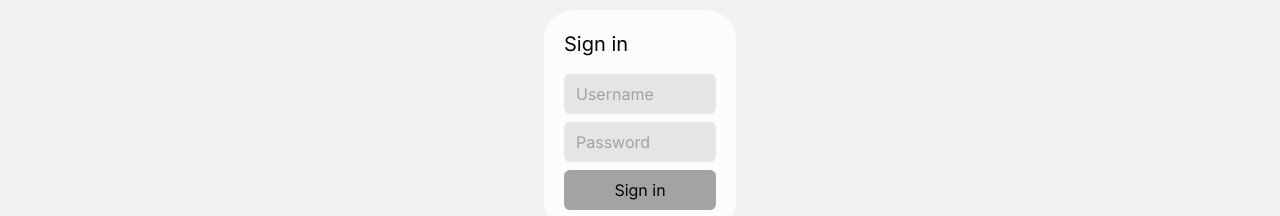
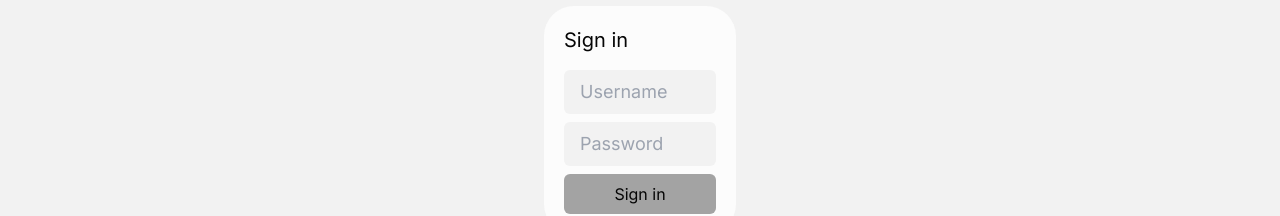
Before and after one commit to mbozhik/historia, a Next.js app: page /sign-in in a window 1280 px wide. Shown: the part 280-496 px from the top of the page. Built offline with nearby package versions, Linux system fonts and the light colour scheme; no server answers.

Commit message:
init `Input` UI component & use it into `/sign-in` page

```diff
--- a/src/app/(auth)/sign-in/page.tsx
+++ b/src/app/(auth)/sign-in/page.tsx
@@ -6,6 +6,7 @@ import {zodResolver} from '@hookform/resolvers/zod'
 import {signIn} from 'next-auth/react'
 
 import {cn} from '@/lib/utils'
+import Input from '#/UI/Input'
 const screenHeight = 'h-svh h-screen'
 
 const schema = z.object({
@@ -46,11 +47,8 @@ export default function SignIn() {
       <form className="flex flex-col p-5 w-[15%] gap-2 bg-background-alt rounded-4xl">
         <h1 className="mb-2 text-xl">Sign in</h1>
 
-        <input {...register('login')} className="px-3 py-2 rounded-md bg-neutral-200" type="text" placeholder="Username" autoComplete="username" />
-        {errors.login && <span className="text-sm text-red-500">{errors.login.message}</span>}
-
-        <input {...register('password')} className="px-3 py-2 rounded-md bg-neutral-200" type="password" placeholder="Password" autoComplete="current-password" />
-        {errors.password && <span className="text-sm text-red-500">{errors.password.message}</span>}
+        <Input name="login" register={register} type="text" placeholder="Username" autoComplete="username" error={errors.login} />
+        <Input name="password" register={register} type="password" placeholder="Password" autoComplete="current-password" error={errors.password} />
 
         <button className={cn('py-2 duration-200 rounded-md bg-neutral-400 hover:opacity-85', isSubmitting ? 'bg-neutral-200' : '')} disabled={isSubmitting}>
           {isSubmitting ? 'Wait..' : 'Sign in'}
--- /dev/null
+++ b/src/components/UI/Input.tsx
@@ -0,0 +1,20 @@
+import {cn} from '@/lib/utils'
+
+export interface InputProps {
+  name: string
+  register: Function
+  className?: string
+  type: string
+  placeholder: string
+  autoComplete: string
+  error?: {message?: string}
+}
+
+export default function Input({name, register, className, type, placeholder, autoComplete, error}: InputProps) {
+  return (
+    <>
+      <input {...register(name)} className={cn('px-4 py-2 rounded-md bg-background text-custom-grey text-lg outline-2 focus:outline-primary', className)} type={type} placeholder={placeholder} autoComplete={autoComplete} />
+      {error && <span className="text-sm text-tags-warning">{error.message}</span>}
+    </>
+  )
+}
```
